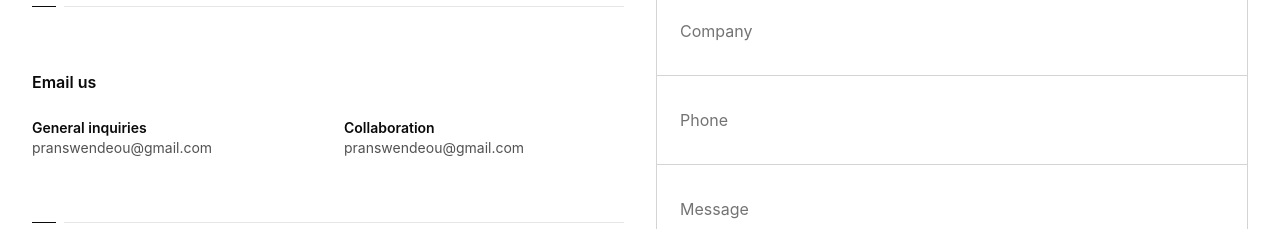
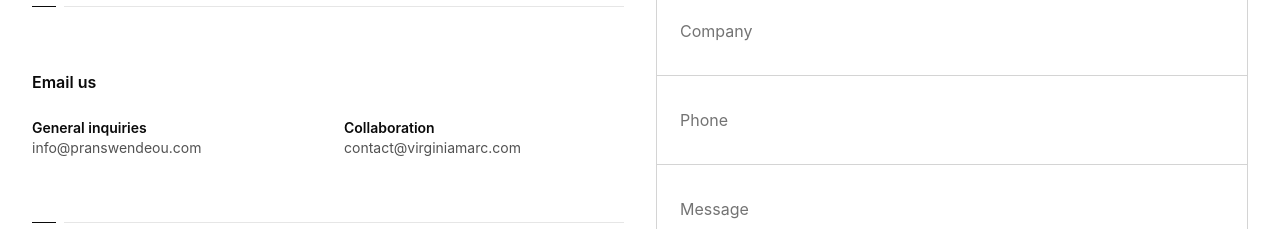
Before and after one commit to virginiamarc/studio, a Next.js app: page /contact in a window 1280 px wide. Shown: the part 820-1049 px from the top of the page. Built offline with nearby package versions, Linux system fonts and the light colour scheme.

Commit message:
update to Email in ContactDetails.jsx

```diff
--- a/src/components/ContactDetails.jsx
+++ b/src/components/ContactDetails.jsx
@@ -22,8 +22,8 @@
 
         <dl className="mt-6 grid grid-cols-1 gap-8 text-sm sm:grid-cols-2">
           {[
-            ["General inquiries", "pranswendeou@gmail.com"],
-            ["Collaboration", "pranswendeou@gmail.com"],
+            ["General inquiries", "info@pranswendeou.com"],
+            ["Collaboration", "contact@virginiamarc.com"],
           ].map(([label, email]) => (
             <div key={label}>
               <dt className="font-semibold text-neutral-950">{label}</dt>
```
